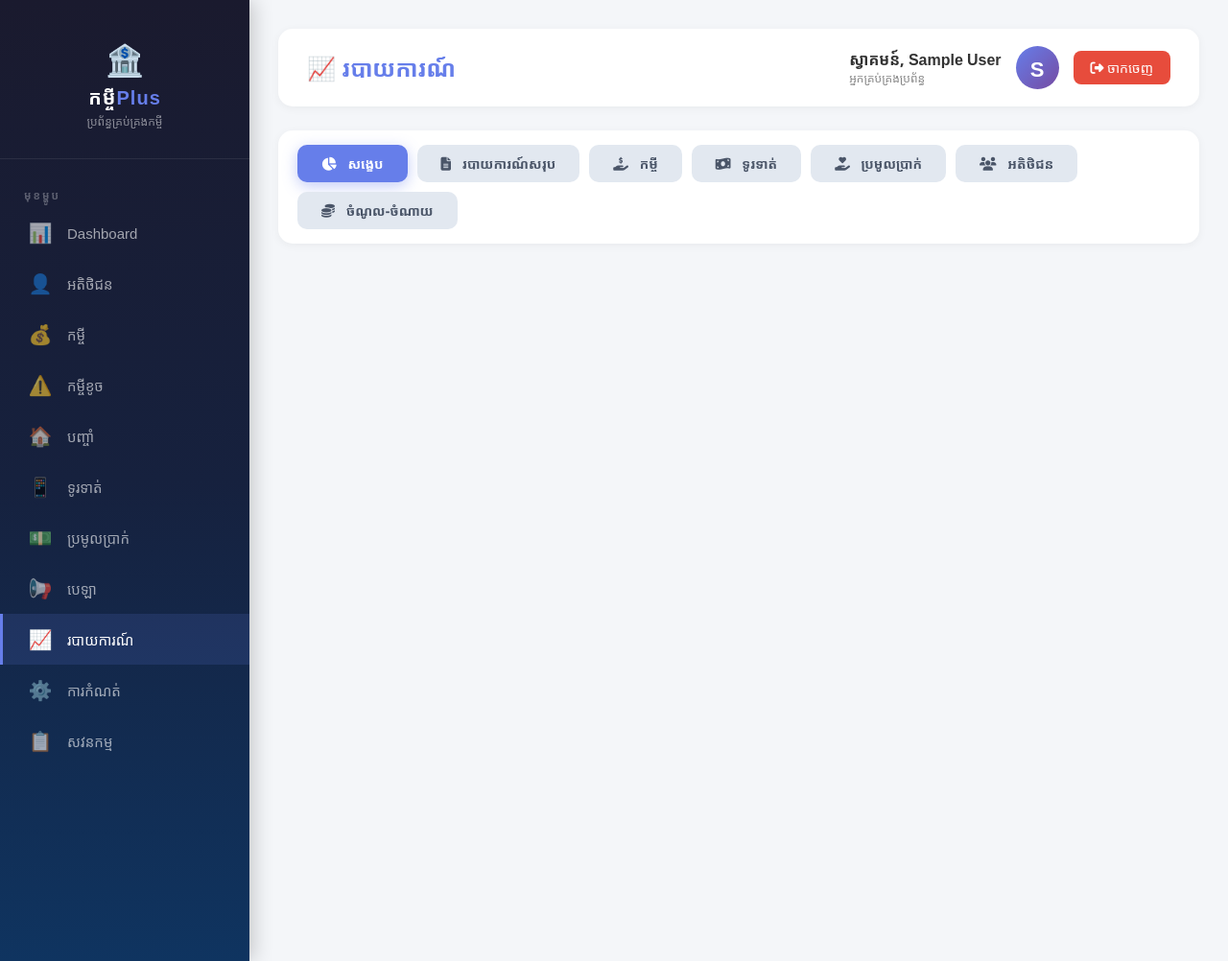
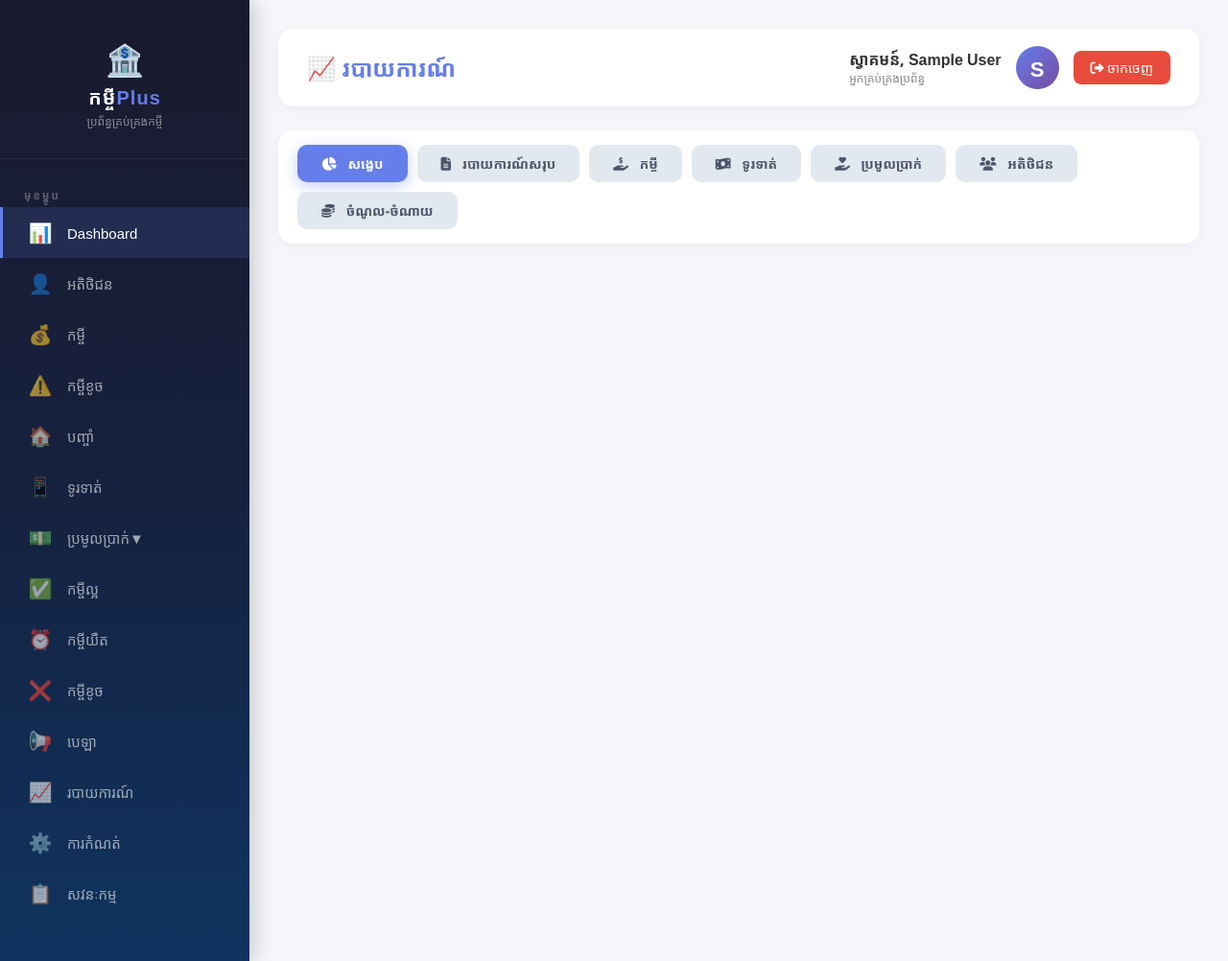
Before and after one commit to rithvannita5/loan, a Flask app: page /reports in a window 1280 px wide. Shown: the whole page at 96% size. Run offline with Flask 3, Linux system fonts and the light colour scheme; the visitor is signed in with stand-in values (Sample User, id 1); data that the repository does not hold is empty.

Commit message:
Update menu items and fix spelling errors

```diff
--- a/templates/reports.html
+++ b/templates/reports.html
@@ -348,10 +348,9 @@
             <h2>កម្ចី<span>Plus</span></h2>
             <p>ប្រព័ន្ធគ្រប់គ្រងកម្ចី</p>
         </div>
-
         <div class="menu-label">មុខម្ហូប</div>
 
-        <a href="/dashboard" class="menu-item">
+        <a href="/dashboard" class="menu-item active">
             <span class="icon">📊</span>
             <span>Dashboard</span>
         </a>
@@ -381,17 +380,33 @@
             <span>ទូរទាត់</span>
         </a>
 
-        <a href="/collection" class="menu-item">
+        <!-- ===== COLLECTION WITH SUBMENU ===== -->
+        <div class="menu-item" onclick="toggleCollectionSubmenu(event)">
             <span class="icon">💵</span>
             <span>ប្រមូលប្រាក់</span>
-        </a>
+            <span class="arrow" id="collectionArrow">▼</span>
+        </div>
+        <div class="submenu-container" id="collectionSubmenu">
+            <a href="/collection_good" class="menu-item submenu-item">
+                <span class="icon">✅</span>
+                <span>កម្ចីល្អ</span>
+            </a>
+            <a href="/collection_late" class="menu-item submenu-item">
+                <span class="icon">⏰</span>
+                <span>កម្ចីយឺត</span>
+            </a>
+            <a href="/collection_bad" class="menu-item submenu-item">
+                <span class="icon">❌</span>
+                <span>កម្ចីខូច</span>
+            </a>
+        </div>
 
         <a href="/disbursement" class="menu-item">
             <span class="icon">📢</span>
             <span>បេឡា</span>
         </a>
 
-        <a href="/reports" class="menu-item active">
+        <a href="/reports" class="menu-item">
             <span class="icon">📈</span>
             <span>របាយការណ៍</span>
         </a>
@@ -403,7 +418,7 @@
 
         <a href="/audit" class="menu-item">
             <span class="icon">📋</span>
-            <span>សវនកម្ម</span>
+            <span>សវនៈកម្ម</span>
         </a>
     </nav>
 
```
